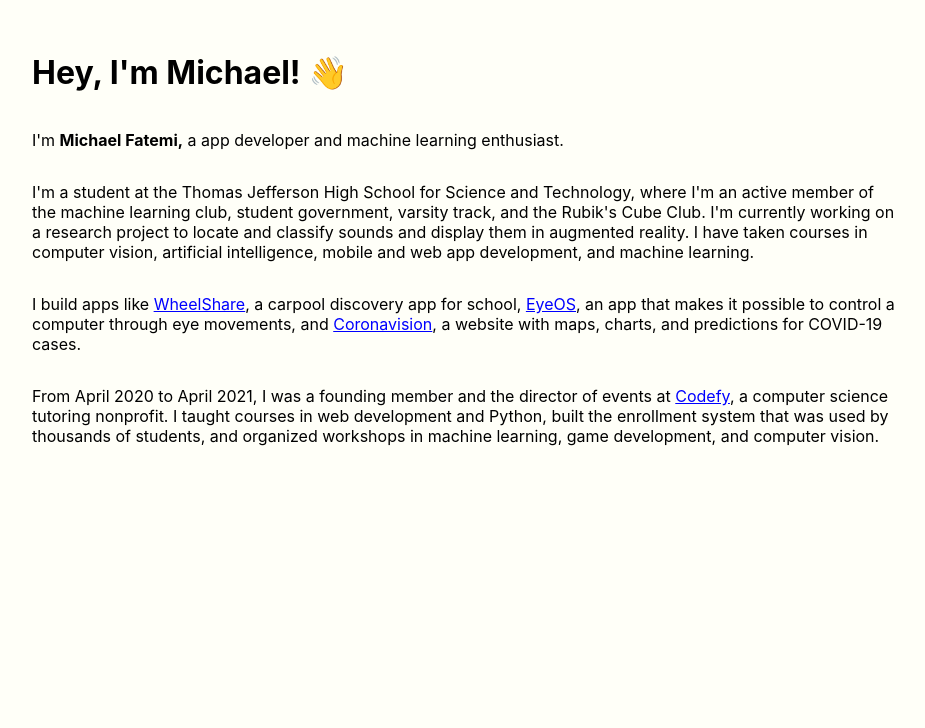
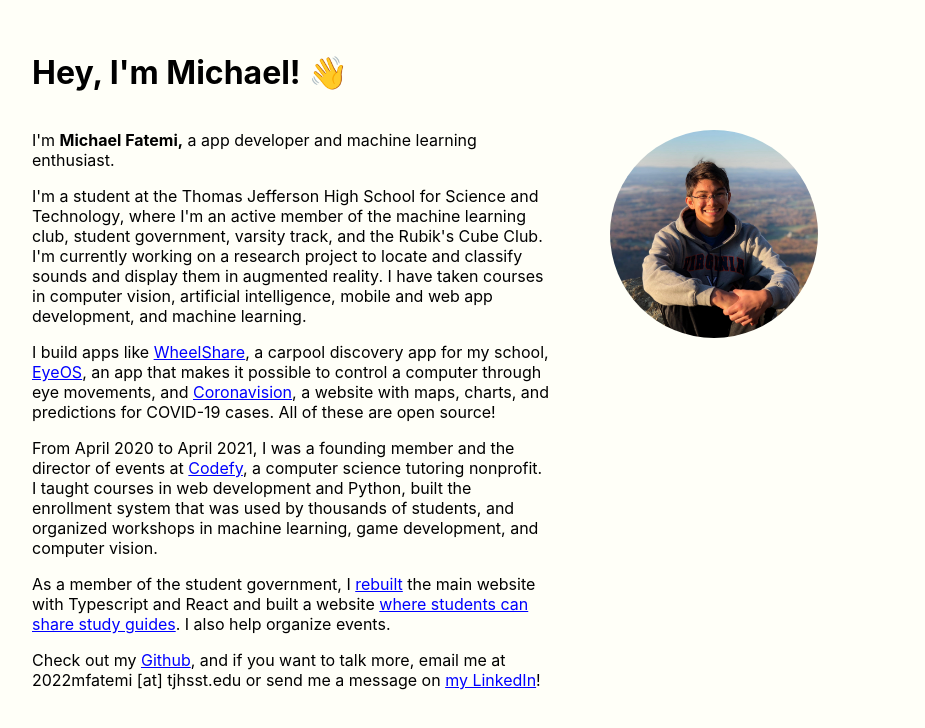
Before and after one commit to myfatemi04/portfolio, a Next.js app: page /about in a window 1280 px wide. Shown: the top 728 px of the page, without its empty margins (176-1101 px from the left). Built offline with nearby package versions, Linux system fonts and the light colour scheme.

Commit message:
add more text to about.tsx

```diff
--- a/pages/about.tsx
+++ b/pages/about.tsx
@@ -1,10 +1,31 @@
 import React from "react";
 import Container from "../components/Container";
+
+function Right() {
+  return (
+    <div style={{ float: "right", width: "35%" }}>
+      <img
+        src="/images/rock_centered.jpg"
+        alt="Me, sitting on a rock."
+        style={{
+          borderRadius: "100%",
+          width: "15rem",
+          height: "15rem",
+          objectFit: "cover",
+          padding: "1rem",
+        }}
+      />
+    </div>
+  );
+}
 
 export default function About() {
   return (
     <Container>
       <h1>Hey, I'm Michael! 👋</h1>
+      <section>
+        <Right />
+        <div style={{ float: "left", width: "60%" }}>
           <p>
             I'm <strong>Michael Fatemi,</strong> a app developer and machine
             learning enthusiast.
@@ -13,30 +34,51 @@ export default function About() {
             I'm a student at the Thomas Jefferson High School for Science and
             Technology, where I'm an active member of the machine learning club,
             student government, varsity track, and the Rubik's Cube Club. I'm
-        currently working on a research project to locate and classify sounds
-        and display them in augmented reality. I have taken courses in computer
-        vision, artificial intelligence, mobile and web app development, and
-        machine learning.
+            currently working on a research project to locate and classify
+            sounds and display them in augmented reality. I have taken courses
+            in computer vision, artificial intelligence, mobile and web app
+            development, and machine learning.
           </p>
           <p>
             I build apps like{" "}
             <a href="https://github.com/myfatemi04/wheelshare-frontend">
               WheelShare
             </a>
-        , a carpool discovery app for school,{" "}
-        <a href="https://github.com/myfatemi04/eyeos">EyeOS</a>, an app that
-        makes it possible to control a computer through eye movements, and{" "}
-        <a href="https://github.com/myfatemi04/corona-vision">Coronavision</a>,
-        a website with maps, charts, and predictions for COVID-19 cases.
+            , a carpool discovery app for my school,{" "}
+            <a href="https://www.youtube.com/watch?v=PvBQVCoy1MQ">EyeOS</a>, an
+            app that makes it possible to control a computer through eye
+            movements, and{" "}
+            <a href="https://github.com/myfatemi04/corona-vision">
+              Coronavision
+            </a>
+            , a website with maps, charts, and predictions for COVID-19 cases.
+            All of these are open source!
           </p>
           <p>
-        From April 2020 to April 2021, I was a founding member and the director
-        of events at <a href="https://codefycs.org/">Codefy</a>, a computer
-        science tutoring nonprofit. I taught courses in web development and
-        Python, built the enrollment system that was used by thousands of
-        students, and organized workshops in machine learning, game development,
-        and computer vision.
+            From April 2020 to April 2021, I was a founding member and the
+            director of events at <a href="https://codefycs.org/">Codefy</a>, a
+            computer science tutoring nonprofit. I taught courses in web
+            development and Python, built the enrollment system that was used by
+            thousands of students, and organized workshops in machine learning,
+            game development, and computer vision.
           </p>
+          <p>
+            As a member of the student government, I{" "}
+            <a href="https://sga.tjhsst.edu/">rebuilt</a> the main website with
+            Typescript and React and built a website{" "}
+            <a href="https://studyguides.sites.tjhsst.edu/login/">
+              where students can share study guides
+            </a>
+            . I also help organize events.
+          </p>
+          <p>
+            Check out my <a href="http://github.com/myfatemi04/">Github</a>, and
+            if you want to talk more, email me at 2022mfatemi [at] tjhsst.edu or
+            send me a message on{" "}
+            <a href="https://www.linkedin.com/in/michaelfatemi">my LinkedIn</a>!
+          </p>
+        </div>
+      </section>
     </Container>
   );
 }
```
Lines whose indentation alone changed are shown as unchanged.
